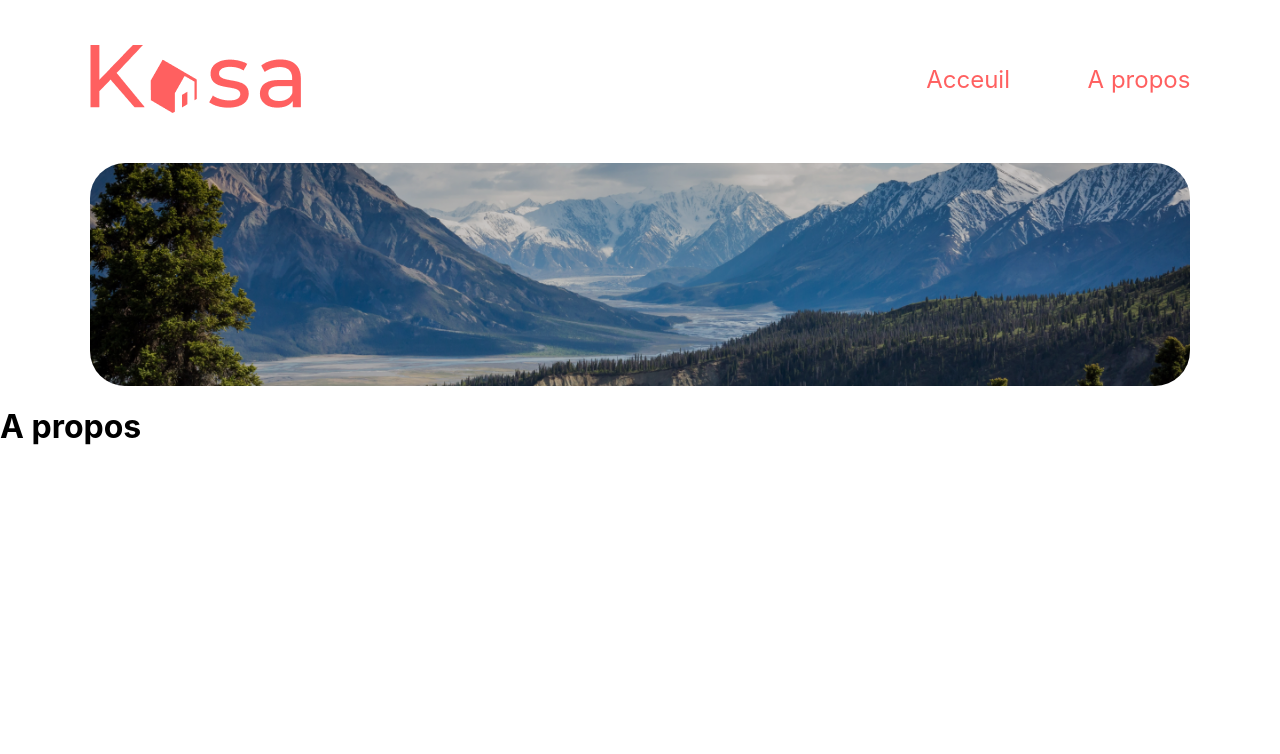
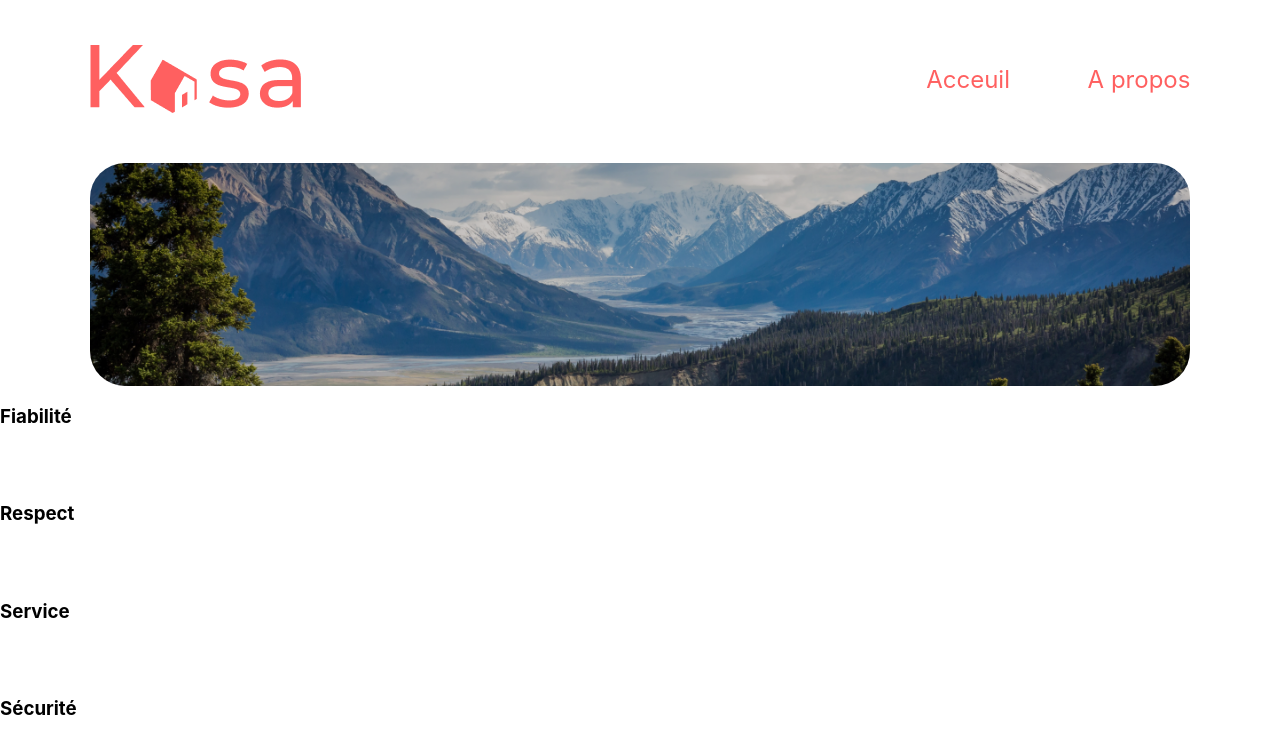
Before and after one commit to michalon-claudie/Projet_8OC, a React (Create React App) app in the folder kasa/: page /about in a window 1280 px wide. Shown: the top 754 px of the page. Built offline with nearby package versions, Linux system fonts and the light colour scheme.

Commit message:
"add collapse on about page"

```diff
--- a/kasa/src/pages/about.jsx
+++ b/kasa/src/pages/about.jsx
@@ -2,6 +2,7 @@
 import { useLocation } from "react-router-dom"
 import Header from '../component/Header'
 import Banner from '../component/Banner'
+import Collapse from '../component/Collapse'
 
 export default function About()
 {
@@ -10,7 +11,22 @@
         <div>
             <Header/>
             <Banner location={location}/>
-            <h1>A propos</h1>
+            <Collapse
+            title="Fiabilité"
+            content=" Les annonces postées sur Kasa garantissent une fiabilité totale.Les photos sont conformes aux logements,
+            et toutes les informations sont régulièrement vérifiées par nos équipes"/>
+            <Collapse
+            title="Respect"
+            content="La bienveillance fait partie des valeurs fondatrices de Kasa.
+            Tout comportement discriminatoire ou de perturbation du voisinage entrainera une exclusion de notre plateforme"/>
+            <Collapse
+            title="Service"
+            content="Nos équipes se tiennent à votre disposition pour vous fournir une expérience parfaite.
+             N'hésitez pas à nous contacter si vous avez la moindre question"/>
+            <Collapse
+            title="Sécurité"
+            content="La sécurité est la priorité de Kasa. Aussi bien pour nos hôtes que pour les voyageurs, chaque logement correspond aux critères de sécurité établis par nos services. En laissant une note aussi bien à l'hôte qu'au locataire, cela permet à nos équipes de vérifier que les standards sont bien respectés.
+            Nous organisons également des ateliers sur la sécurité domestique pour nos hôtes."/>
         </div>
     )
 }
--- a/kasa/src/pages/apartment.jsx
+++ b/kasa/src/pages/apartment.jsx
@@ -31,17 +31,23 @@
       {currentApartment && currentApartment.pictures && (
       <Slideshow picturesList={currentApartment.pictures} />
       )}
+      <section className='informationLocation'>
+        <div className='titleAndHostContainer'>
+          <div className='TitleLocation'>
             <h1>{title}</h1>
             <p>{location}</p>
-      <div className='hostContainer'>
+          </div>
+          <div className='host'>
             <h3>{host.name}</h3>
             <img src={host.picture} alt='Host Picture'/>
             </div>
-      <section className="ratingAndTagsSection">
+        </div>
+        <div className="ratingAndTagsSection">
           <h3>Rating:</h3>
           {generateStars(rating)}
           {tags.map((tag, index) => (
           <span key={index} className="tag">{tag}</span>))}
+        </div>
       </section>
       <section className='theTwoCollapse'>
       <Collapse
--- a/kasa/src/style/components/banner.scss
+++ b/kasa/src/style/components/banner.scss
@@ -30,7 +30,7 @@
     }
     h1{
         position:absolute;
-        top:23%;
+        top:8%;
         color:white;
         right:15%;
         left:15%;
--- a/kasa/src/style/components/slideshow.scss
+++ b/kasa/src/style/components/slideshow.scss
@@ -20,8 +20,15 @@
             top:44%;
         }
     }
-    .arrow_right, .arrow_left{
+    .arrow_right{
         right:8%;
+        @include smartphones(){
+            width:24px;
+            height:24px;
+        }
+    }
+    .arrow_left{
+        right:84%;
         @include smartphones(){
             width:24px;
             height:24px;
--- a/kasa/src/style/pages/Apartment.scss
+++ b/kasa/src/style/pages/Apartment.scss
@@ -1,3 +1,20 @@
+$primaryColor: #FF6060;
+h1,p{
+    color:$primaryColor;
+}
+h1{
+    padding-top: 20px;
+}
+p{
+    padding-bottom: 20px;
+}
+.informationLocation{
+    margin: 0 79px;
+    .titleAndHostContainer{
+        display: flex;
+        justify-content: space-between;
+    }
+}
 .theTwoCollapse{
     display: flex;
     justify-content: space-between;
```
Lines whose indentation alone changed are shown as unchanged.
